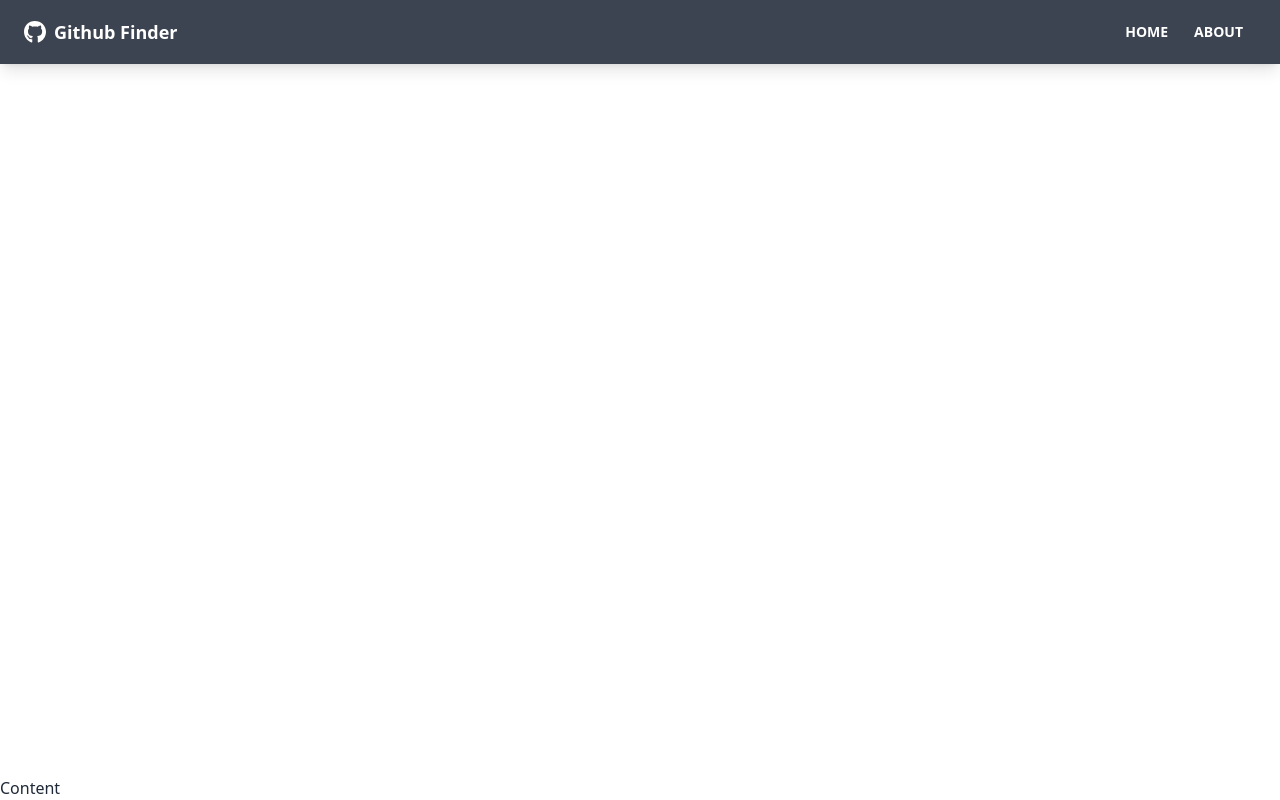
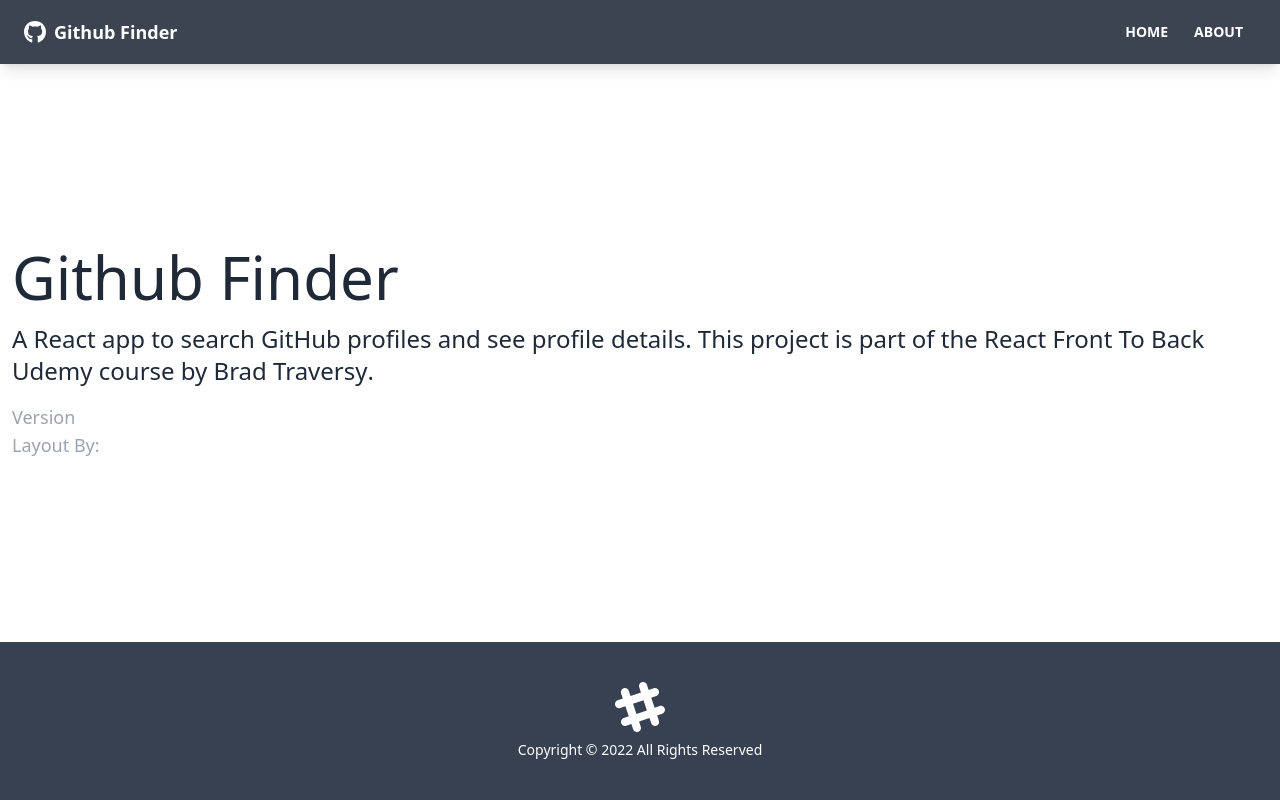
Before and after one commit to lazoxco/github-finder, a React (Create React App) app: page /about in a window 1280 px wide. Built offline with nearby package versions, Linux system fonts and the light colour scheme.

Commit message:
Added footer and github token.

```diff
--- a/src/App.js
+++ b/src/App.js
@@ -1,12 +1,24 @@
 import {BrowserRouter as Router, Route, Routes} from 'react-router-dom'
+import Home from './pages/Home'
+import About from './pages/About'
+import NotFound from './pages/NotFound'
 import Navbar from './components/layout/Navbar'
+import Footer from './components/layout/Footer'
 
 function App() {
   return (
     <Router>
       <div className="flex flex-col justify-between h-screen">
         <Navbar />
-        <main>Content</main>
+        <main className='container mx-auto px-3 pb-12'>
+          <Routes>
+            <Route path='/' element={<Home />} />
+            <Route path='/about' element={<About />} />
+            <Route path='/notfound' element={<NotFound />} />
+            <Route path='/*' element={<NotFound />} />
+          </Routes>
+        </main>
+        <Footer />
       </div>
     </Router>
   );
--- /dev/null
+++ b/src/components/layout/Footer.jsx
@@ -0,0 +1,24 @@
+function Footer() {
+  const footerYear = new Date().getFullYear()
+
+  return (
+    <footer className="footer p-10 bg-gray-700 text-primary-content footer-center">
+      <div>
+      <svg
+          width='50'
+          height='50'
+          viewBox='0 0 24 24'
+          xmlns='http://www.w3.org/2000/svg'
+          fillRule='evenodd'
+          clipRule='evenodd'
+          className='inline-block fill-current'
+        >
+          <path d='M22.672 15.226l-2.432.811.841 2.515c.33 1.019-.209 2.127-1.23 2.456-1.15.325-2.148-.321-2.463-1.226l-.84-2.518-5.013 1.677.84 2.517c.391 1.203-.434 2.542-1.831 2.542-.88 0-1.601-.564-1.86-1.314l-.842-2.516-2.431.809c-1.135.328-2.145-.317-2.463-1.229-.329-1.018.211-2.127 1.231-2.456l2.432-.809-1.621-4.823-2.432.808c-1.355.384-2.558-.59-2.558-1.839 0-.817.509-1.582 1.327-1.846l2.433-.809-.842-2.515c-.33-1.02.211-2.129 1.232-2.458 1.02-.329 2.13.209 2.461 1.229l.842 2.515 5.011-1.677-.839-2.517c-.403-1.238.484-2.553 1.843-2.553.819 0 1.585.509 1.85 1.326l.841 2.517 2.431-.81c1.02-.33 2.131.211 2.461 1.229.332 1.018-.21 2.126-1.23 2.456l-2.433.809 1.622 4.823 2.433-.809c1.242-.401 2.557.484 2.557 1.838 0 .819-.51 1.583-1.328 1.847m-8.992-6.428l-5.01 1.675 1.619 4.828 5.011-1.674-1.62-4.829z'></path>
+        </svg>
+        <p>Copyright &copy; {footerYear} All Rights Reserved</p>
+      </div>
+    </footer>
+  )
+}
+
+export default Footer
--- /dev/null
+++ b/src/pages/About.jsx
@@ -0,0 +1,32 @@
+
+function About() {
+  return (
+    <>
+      <h1 className="text-6xl mb-4">Github Finder</h1>
+      <p className='mb-4 text-2xl font-light'>
+          A React app to search GitHub profiles and see profile details. This
+          project is part of the
+          <a href='https://www.udemy.com/course/modern-react-front-to-back/'>
+            {' '}
+            React Front To Back
+          </a>{' '}
+          Udemy course by
+          <strong>
+            <a href='https://traversymedia.com'> Brad Traversy</a>
+          </strong>
+          .
+        </p>
+        <p className='text-lg text-gray-400'>
+          Version <span className='text-white'>1.0.0</span>
+        </p>
+        <p className='text-lg text-gray-400'>
+          Layout By:
+          <a className='text-white' href='https://twitter.com/hassibmoddasser'>
+            Hassib Moddasser
+          </a>
+        </p>
+    </>
+  )
+}
+
+export default About
--- /dev/null
+++ b/src/pages/Home.jsx
@@ -0,0 +1,10 @@
+
+function Home() {
+  return (
+   <div>
+     <h1 className="text-6xl">Welcome</h1>
+   </div>
+  )
+}
+
+export default Home
--- /dev/null
+++ b/src/pages/NotFound.jsx
@@ -0,0 +1,23 @@
+import {FaHome} from 'react-icons/fa'
+import {Link} from 'react-router-dom'
+
+function NotFound() {
+  return (
+    <div className='hero'>
+      <div className="text-center hero-content">
+        <div className="max-w-lg">
+          <h1 className='text-8xl font-bold mb-8'>
+            Oops!
+          </h1>
+          <p className="text-5xl mb-8">404 - Page Not Found</p>
+          <Link to="/" className='btn btn-primary btn-lg'>
+            <FaHome className='mr-2' />
+            Back To Home
+          </Link>
+        </div>
+      </div>
+    </div>
+  )
+}
+
+export default NotFound
```
Also changed, not shown: 1 other file (tests, documents, lock files or other folders).
